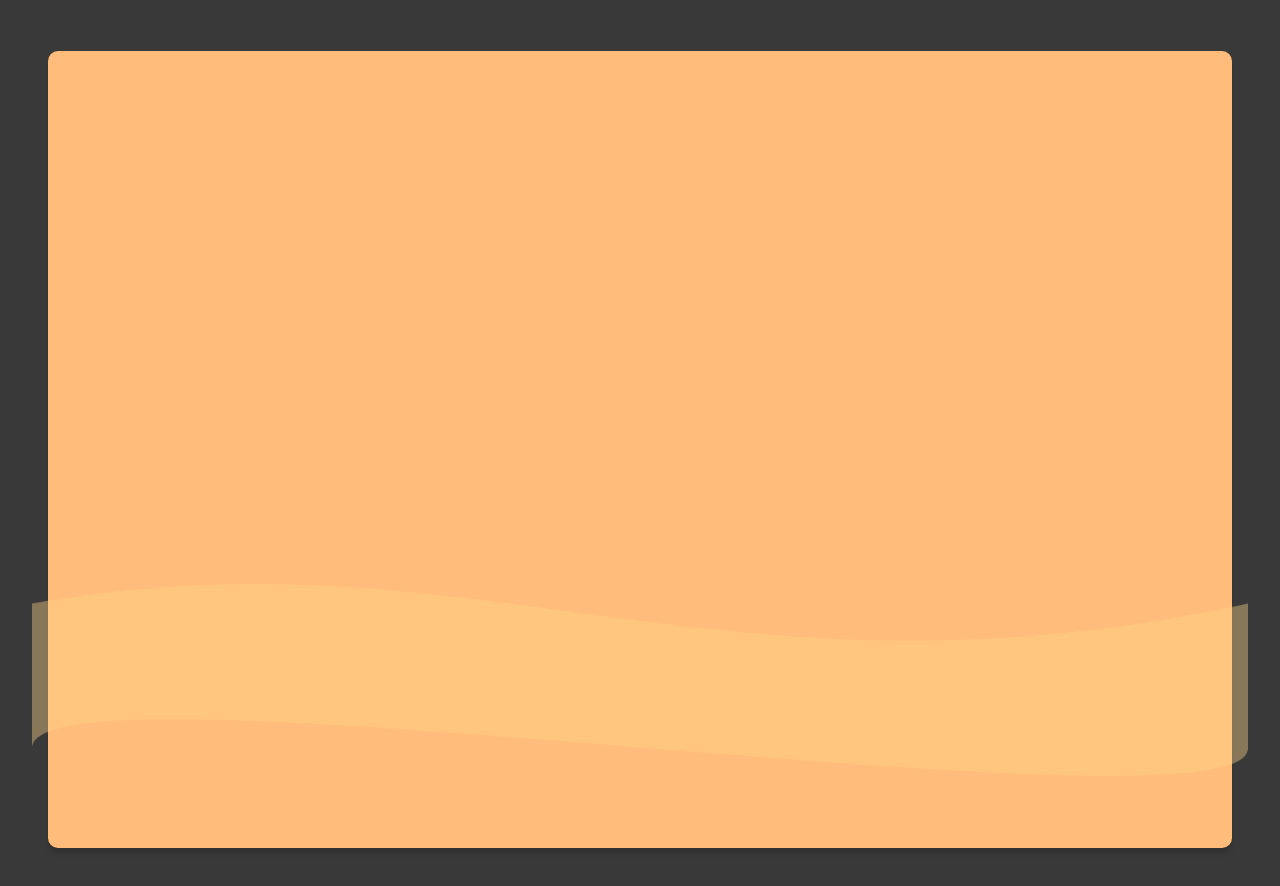
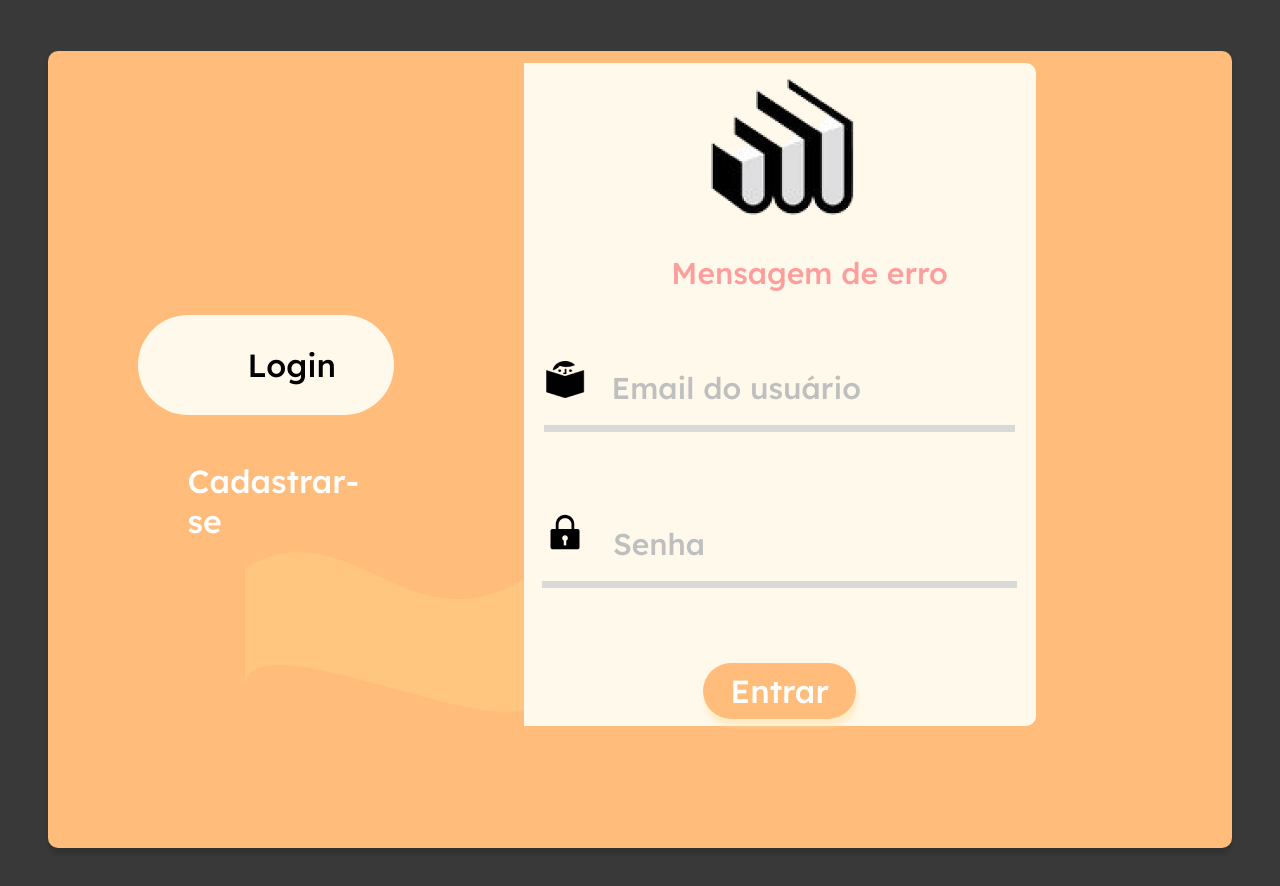
Before and after one commit to ky00fu/Projeto-Bibliotech, a plain HTML site: page Frontend/Pag inicial/Login/Adm/index.html in a window 1280 px wide. Drawn offline with Linux system fonts and the light colour scheme; files whose address does not match are found by name; a web font is replaced by a local one.

Commit message:
página adm

```diff
--- a/Frontend/Pag inicial/Login/Adm/index.html
+++ b/Frontend/Pag inicial/Login/Adm/index.html
@@ -19,6 +19,32 @@
   <body>
     <img src="./Assets/IMG/linha.png" alt="linha" id="linha">
 
-    <div class="box"></div>
+    <div class="box">
+      <div class="buttons">
+          <p id="login">Login</p>
+
+        <a href="../../Cadastro/index.html">
+          <p id="cadastrar-se">Cadastrar-se</p>
+        </a>
+      </div>
+
+      <div class="info">
+        <img src="./Assets/Ícone/icone-livro.png" alt="ícone livro">
+
+        <p id="erro">Mensagem de erro</p>
+
+        <div class="inputform">
+          <img src="./Assets/Ícone/icone-usuario.png" alt="ícone usuário">
+          <input type="email" placeholder="Email do usuário">
+        </div>
+
+        <div class="inputform">
+          <img src="./Assets/Ícone/icone-senha.png" alt="ícone senha">
+          <input type="password" placeholder="Senha">
+        </div>
+
+        <button>Entrar</button>
+      </div>
+    </div>
   </body>
 </html>
--- a/Frontend/Pag inicial/Login/Adm/style.css
+++ b/Frontend/Pag inicial/Login/Adm/style.css
@@ -3,9 +3,11 @@
   --lexend-zetta: "Lexend Zetta", sans-serif;
   --lexend-deca: "Lexend Deca", sans-serif;
 
-    --black-bg: #393939;
-    --branco: #ffffff;
-    --orange: #FFBC7A;
+  --preto-bg: #393939;
+  --branco: #fff9eb;
+  --laranja: #ffbc7a;
+
+  --erro-msg: #ff9d9d;
 }
 
 * {
@@ -16,7 +18,8 @@
 
 /* background */
 body {
-    background-color: var(--black-bg);
+  font-family: var(--lexend-deca);
+  background-color: var(--preto-bg);
   display: flex;
   flex-direction: column;
   justify-content: center;
@@ -29,95 +32,140 @@
   margin: 4% 50%;
   width: 1184px;
   height: 797px;
+  overflow: hidden;
 
-    /* background: linear-gradient(to bottom, #ffe090 20%, #fed287 50%, #fcb774 75%); */
-    background-color: #FFBC7A;
+  background-color: #ffbc7a;
   box-shadow: 0px 6px 4px #00000021;
 
   border-radius: 10px;
 }
 
-  header {
-    display: flex;
-    justify-content: space-evenly;
-    align-items: center;
-
-    width: 60vw;
-
-    margin-top: 6vh;
-    margin-left: 20vw;
+.box p {
+  font-size: 32px;
+  padding-left: 60px;
 }
 
-  /* header title */
-  header h1 {
-    font-family: var(--lexend-zetta);
-    text-shadow: 0px 4px 4px rgba(216, 114, 14, 0.28);
-    color: var(--branco);
-    font-size: 96px;
-  }
-
-  #img01 {
-    position: absolute;
-
-    top: 2vh;
-    left: 10vw;
-  }
-
-  #img02 {
-    position: absolute;
-
-    top: 35vh;
-    right: 8vw;
-  }
-
-  /* div dos botões */
 .buttons {
-    display: flex;
-    position: relative;
-    flex-direction: column;
-    text-align: center;
-
-    gap: 38px;
-    margin-top: 55vh;
-    margin-right: 55vw;
-  }
-
-  /* estilização dos botões */
-  button {
-    border: none;
-    background: none;
-    font-family: var(--lexend-deca);
-    color: var(--branco);
-    font-size: 32px;
-  }
-
-  button:hover {
-    animation: aumentar 1s;
+  margin: 33vh 7vw;
+  width: 20vw;
   cursor: pointer;
 }
 
-  /* remove o underline dos links */
-  a {
-    text-decoration: none;
-    cursor: auto;
+/* botão login */
+#login {
+  background-color: var(--branco);
+  padding: 30px 110px;
+
+  border-radius: 50px;
+  margin-bottom: 2vh;
 }
 
-  @keyframes aumentar {
-    50% {
-      font-size: 35px;
+/* botão cadastrar-se */
+#cadastrar-se {
+  color: #ffffff;
+  padding: 30px 50px;
 }
+
+#cadastrar-se:hover {
+  border-radius: 50px;
+
+  animation: hover 0.2s ease 0s forwards;
+}
+
+@keyframes hover {
+  100% {
+    background-color: var(--branco);
+    color: var(--preto-bg);
+  }
+}
+
+.info {
+  background-color: var(--branco);
+
+  display: flex;
+  flex-direction: column;
+  justify-content: center;
+  align-items: center;
+
+  border-top-right-radius: 10px;
+  border-bottom-right-radius: 10px;
+
+  position: absolute;
+
+  top: 7.9vh;
+  right: 19.1vw;
+
+  width: 40vw;
+  height: 82.9vh;
+
+  gap: 35px;
+}
+
+a:focus-visible, a:active, a {
+  text-decoration: none;
+  border: none;
+  outline: none;
+  box-shadow: none;
+}
+
+#erro {
+  font-size: 30px;
+  color: #ff9d9d;
+  margin-bottom: 3vh;
+}
+
+/* inputs */
+input {
+  font-family: var(--lexend-deca);
+  color: #393939;
+  font-size: 30px;
+
+  background: none;
+  border: none;
+
+  width: 30vw;
+  margin: 18px 20px;
+}
+
+input:focus-visible {
+  outline: none;
+}
+
+input::placeholder {
+  color: #bfbfbf;
+}
+
+/* email e senha c/ os ícones */
+.inputform {
+  border-bottom: 7px solid #d9d9d9;
+  margin-bottom: 5vh;
+}
+
+/* botão entrar */
+button {
+  color: #ffffff;
+  background-color: #ffbc7a;
+
+  font-family: var(--lexend-deca);
+  font-size: 32px;
+
+  border-radius: 50px;
+
+  border: none;
+
+  box-shadow: 2px 8px 4px rgb(255, 227, 172, 0.54);
+
+  width: 12vw;
+  height: 7vh;
+
+  cursor: pointer;
 }
 
 /* linha atrás dos links */
 #linha {
   position: absolute;
-    bottom: 3vh;
-    /* width: 97vw; */
-    height: 24vh;
+  bottom: 11vh;
+  left: 19.15vw;
+  width: 23.05vw;
+  height: 20vh;
 }
-
-  /* width div e linha pros links */
-  .page,
-  #linha {
-    width: 95vw;
-  }
```
Also changed, not shown: Frontend/Pag inicial/Login/Adm/Assets/IMG/linha.png (added), Frontend/Pag inicial/Login/Adm/Assets/Ícone/icone-livro.png (added), Frontend/Pag inicial/Login/Adm/Assets/Ícone/icone-senha.png (added), Frontend/Pag inicial/Login/Adm/Assets/Ícone/icone-usuario.png (added). Lines whose indentation alone changed are shown as unchanged.
